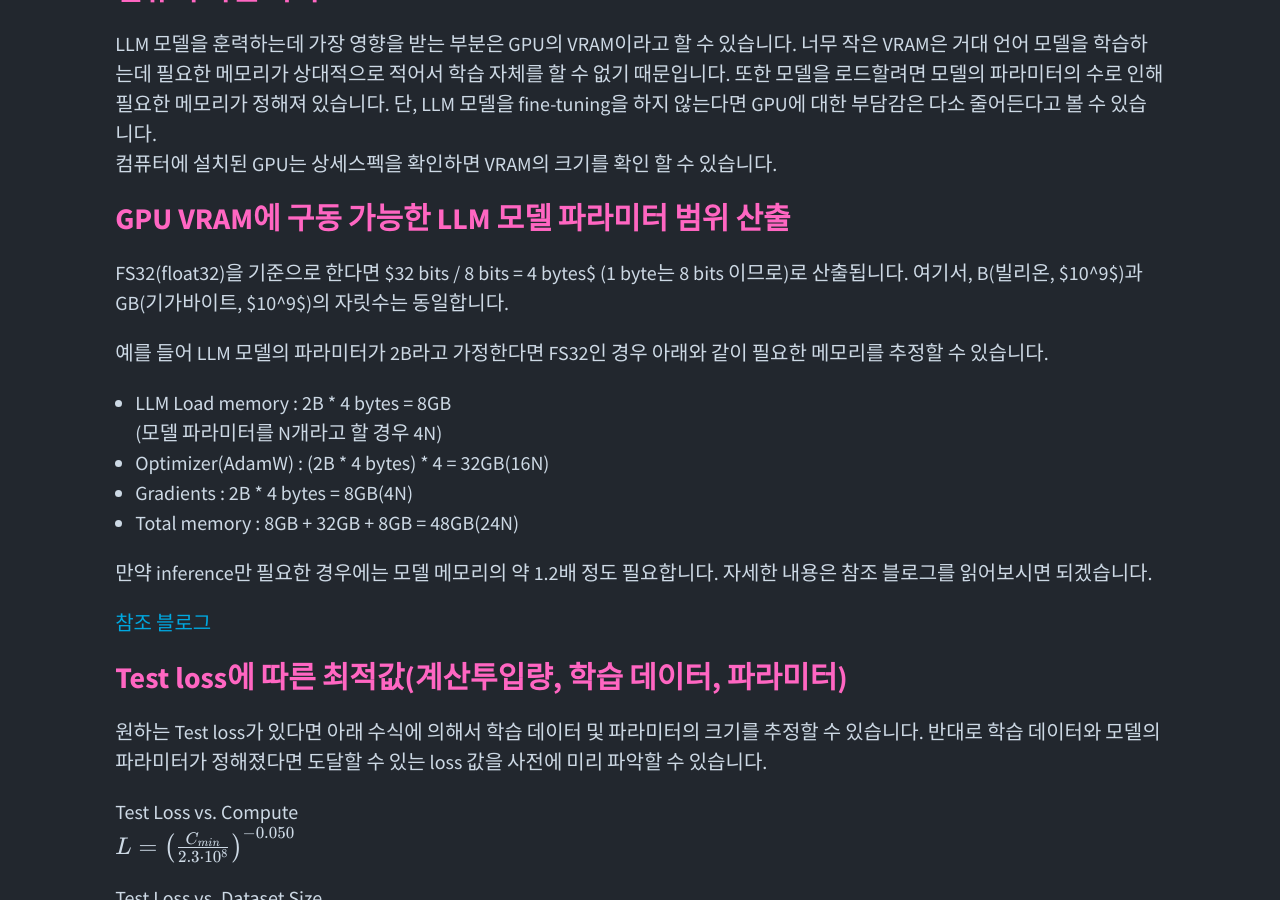
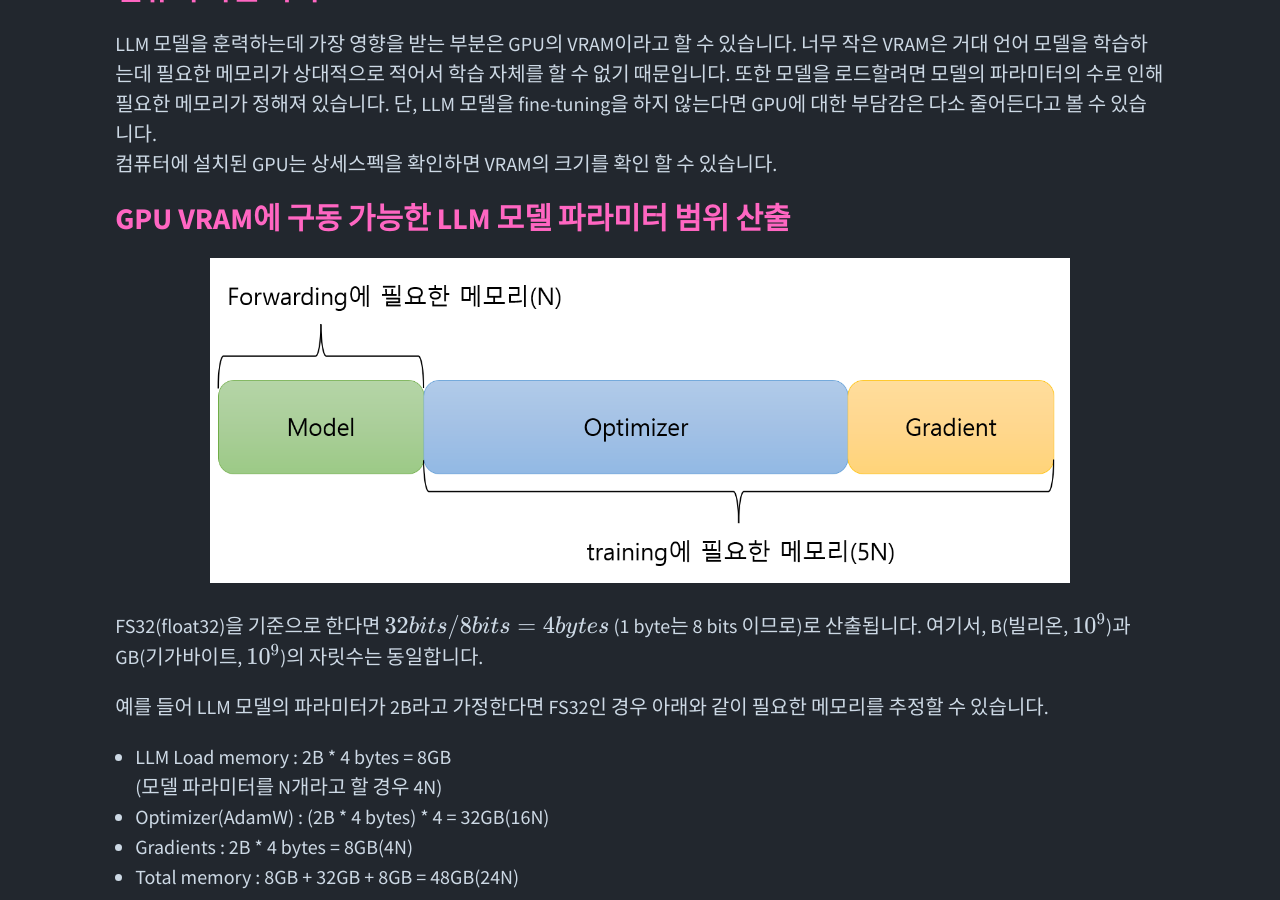
Before and after one commit to sooyoung-wind/sooyoung-wind.github.io, a Jekyll site: the page built from _posts/post_2024/202403/2024-03-03-LLM_choose.md, in a window 1280 px wide and 900 px high, scrolled down 658 px. Built offline with Jekyll 4.4.1, drawn with Linux system fonts in a browser that asks for light colours; some web fonts are replaced; a script that is not in the unit is left out; comment, search, counter and statistics services are not loaded.

Commit message:
:sparkles: update blog

```diff
--- a/_posts/post_2024/202403/2024-03-03-LLM_choose.md
+++ b/_posts/post_2024/202403/2024-03-03-LLM_choose.md
@@ -25,7 +25,9 @@ LLM 모델을 훈력하는데 가장 영향을 받는 부분은 GPU의 VRAM이
 
 ### GPU VRAM에 구동 가능한 LLM 모델 파라미터 범위 산출
 
-FS32(float32)을 기준으로 한다면 $32 bits / 8 bits = 4 bytes$ (1 byte는 8 bits 이므로)로 산출됩니다. 여기서, B(빌리온, $10^9$)과 GB(기가바이트, $10^9$)의 자릿수는 동일합니다.
+![그림](/assets/img/my_photo/Post_20240303_3.png)
+
+FS32(float32)을 기준으로 한다면 $$32 bits / 8 bits = 4 bytes$$ (1 byte는 8 bits 이므로)로 산출됩니다. 여기서, B(빌리온, $$10^9$$)과 GB(기가바이트, $$10^9$$)의 자릿수는 동일합니다.
 
 예를 들어 LLM 모델의 파라미터가 2B라고 가정한다면 FS32인 경우 아래와 같이 필요한 메모리를 추정할 수 있습니다.
 - LLM Load memory : 2B * 4 bytes = 8GB
```
Also changed, not shown: assets/img/my_photo/Post_20240303_3.png (added).
